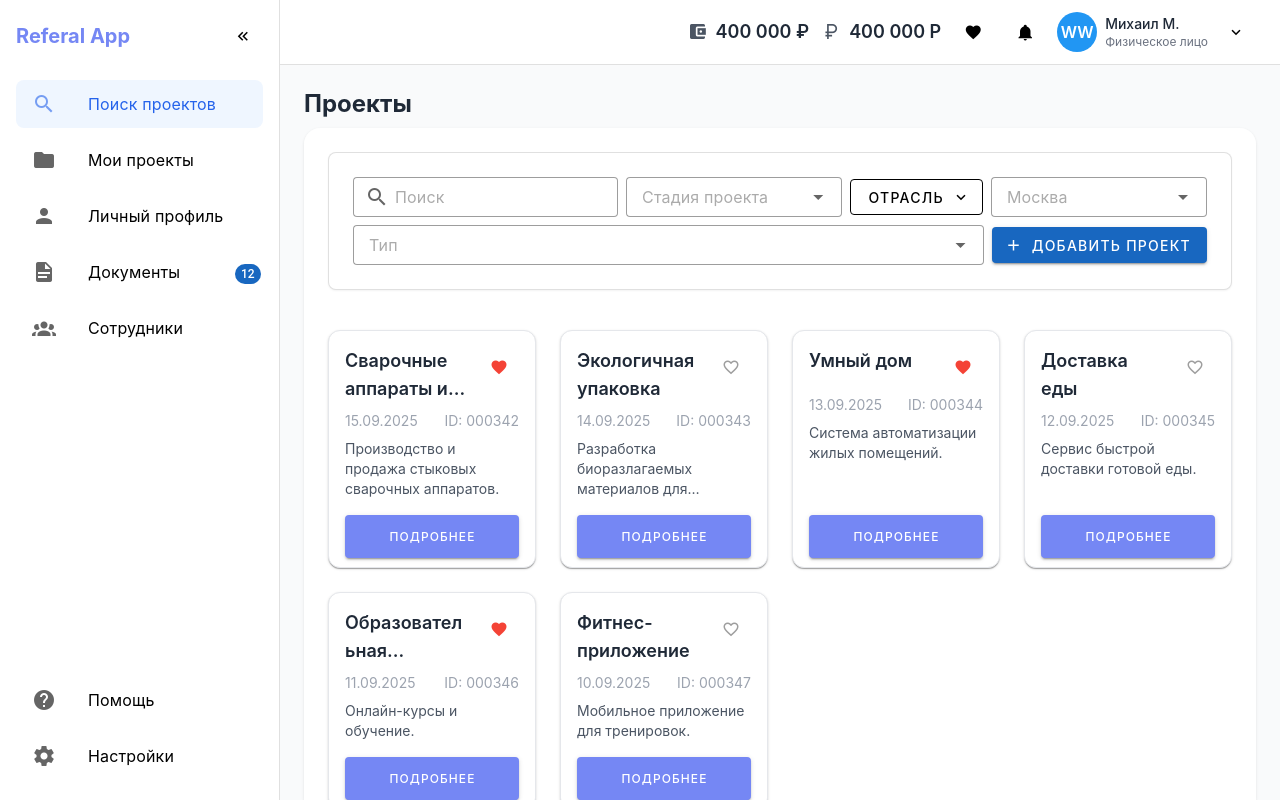
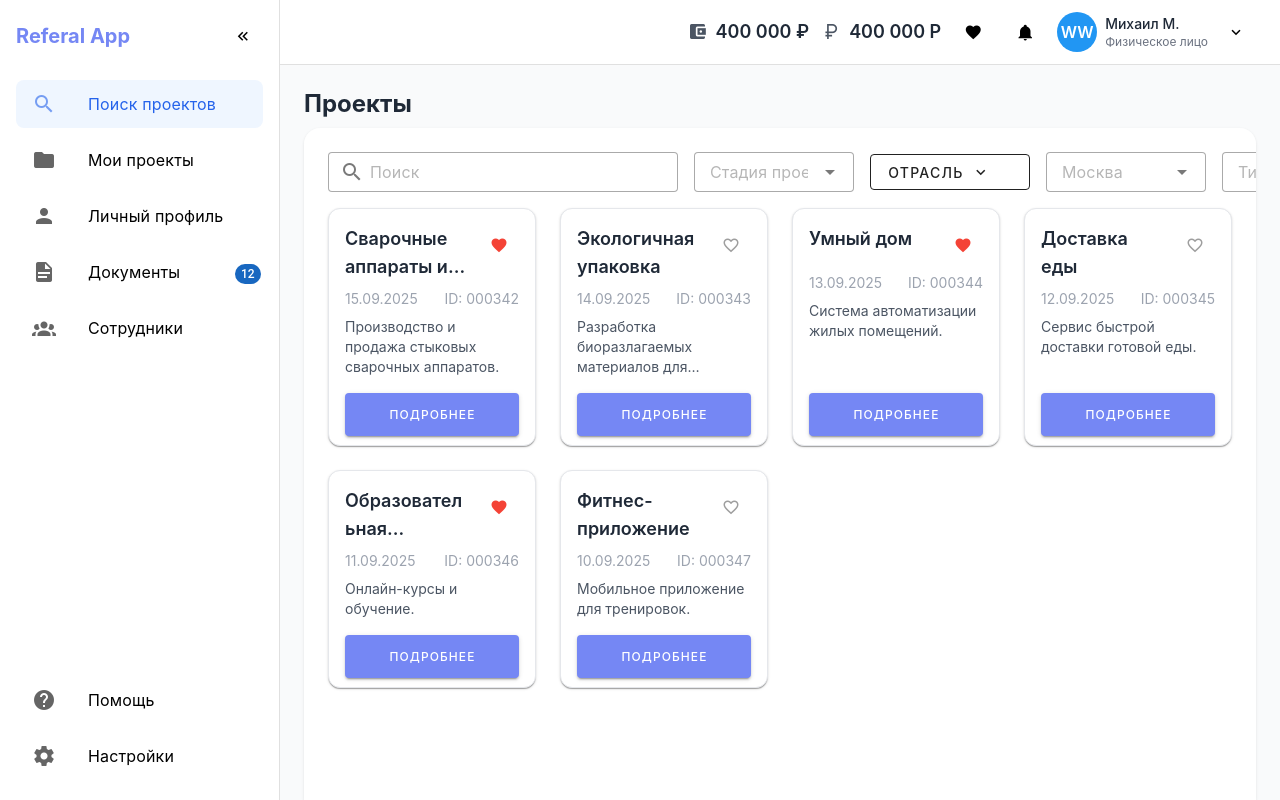
Before and after one commit to akkago/Referalochka, a Vue app: page / in a window 1280 px wide. Built offline with nearby package versions, Linux system fonts and the light colour scheme; the HTML template or start-up script is replaced by a standard one.

Commit message:
fix UI 8

```diff
--- a/src/components/ProjectFilters.vue
+++ b/src/components/ProjectFilters.vue
@@ -1,6 +1,6 @@
 <template>
-  <div class="bg-white p-6 rounded-lg shadow-sm border border-gray-200 mb-6">
-    <div class="d-flex align-center gap-2 flex-wrap">
+  <div class="filters-container">
+    <div class="filters-row">
       <!-- Search -->
       <v-text-field
         v-model="searchQuery"
@@ -9,7 +9,7 @@
         variant="outlined"
         density="compact"
         hide-details
-        class="flex-grow-1 min-w-64"
+        class="search-input"
         @update:model-value="handleSearch"
       />
 
@@ -23,7 +23,7 @@
         variant="outlined"
         density="compact"
         hide-details
-        class="min-w-48"
+        class="filter-select"
         @update:model-value="handleStageChange"
       />
 
@@ -37,7 +37,7 @@
           <v-btn
             v-bind="props"
             variant="outlined"
-            class="min-w-48 justify-start"
+            class="filter-btn"
             :class="selectedIndustries.length > 0 ? 'text-blue-600' : ''"
           >
             <span class="truncate">
@@ -85,7 +85,7 @@
         variant="outlined"
         density="compact"
         hide-details
-        class="min-w-40"
+        class="filter-select"
         @update:model-value="handleLocationChange"
       />
 
@@ -99,15 +99,14 @@
         variant="outlined"
         density="compact"
         hide-details
-        class="min-w-40"
+        class="filter-select"
         @update:model-value="handleTypeChange"
       />
 
       <!-- Add Project Button -->
       <v-btn
         color="primary"
-        prepend-icon="mdi-plus"
-        class="ml-auto"
+        class="add-project-btn"
         @click="handleAddProject"
       >
         Добавить проект
@@ -188,3 +187,43 @@ watch(selectedIndustries, (newValue) => {
   emit('industryChange', newValue)
 })
 </script>
+
+<style scoped>
+.filters-container {
+  padding: 0;
+}
+
+.filters-row {
+  display: flex;
+  align-items: center;
+  gap: 16px; /* Отступы между элементами */
+  flex-wrap: nowrap; /* Запрещаем перенос на новую строку */
+}
+
+.search-input {
+  min-width: 350px !important; /* Немного уменьшаем для размещения всех элементов */
+  max-width: 350px !important;
+}
+
+.filter-select {
+  min-width: 160px !important; /* Немного уменьшаем ширину */
+  max-width: 160px !important;
+}
+
+.filter-btn {
+  min-width: 160px !important; /* Немного уменьшаем ширину */
+  max-width: 160px !important;
+  justify-content: flex-start !important;
+}
+
+.add-project-btn {
+  margin-left: auto !important;
+  background-color: #7587F4 !important;
+  color: white !important;
+  white-space: nowrap !important; /* Запрещаем перенос текста в кнопке */
+}
+
+.add-project-btn:hover {
+  background-color: #6b7ae8 !important;
+}
+</style>
```
